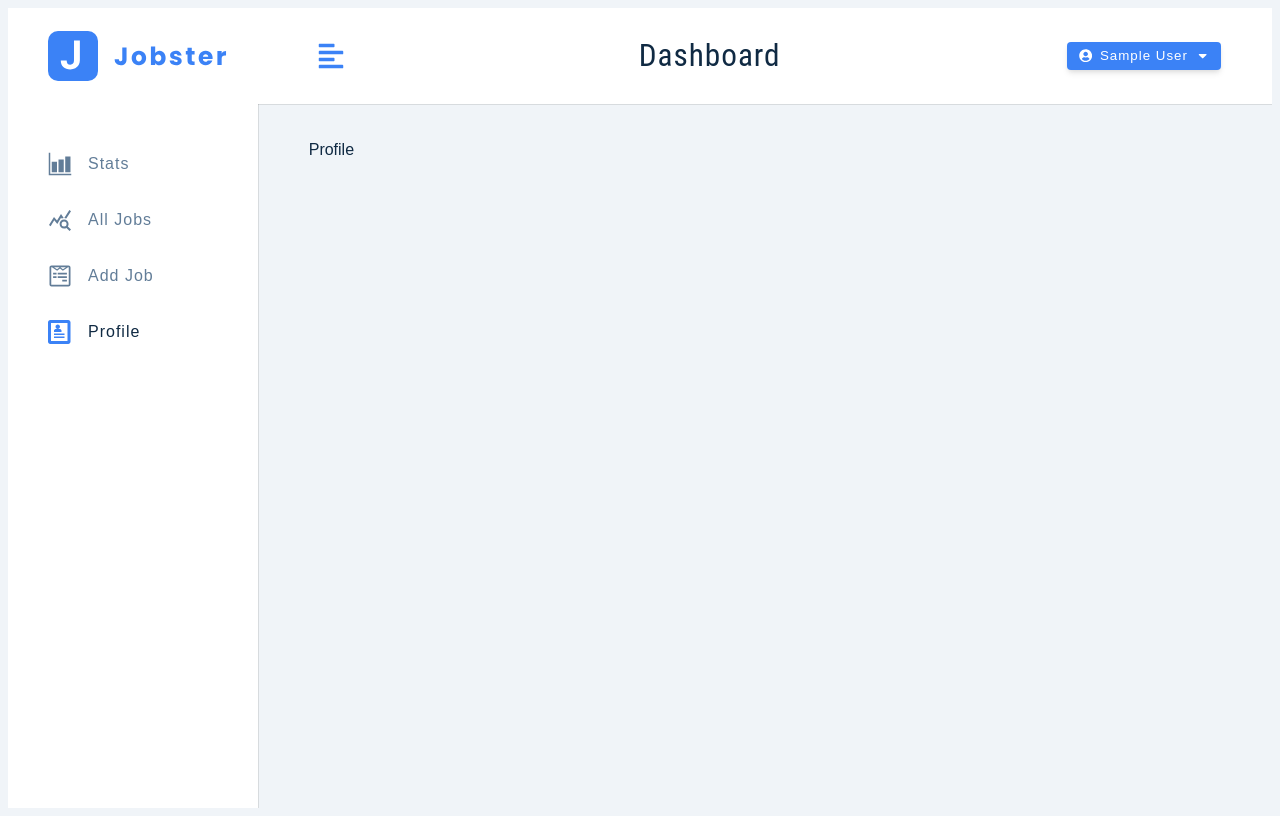
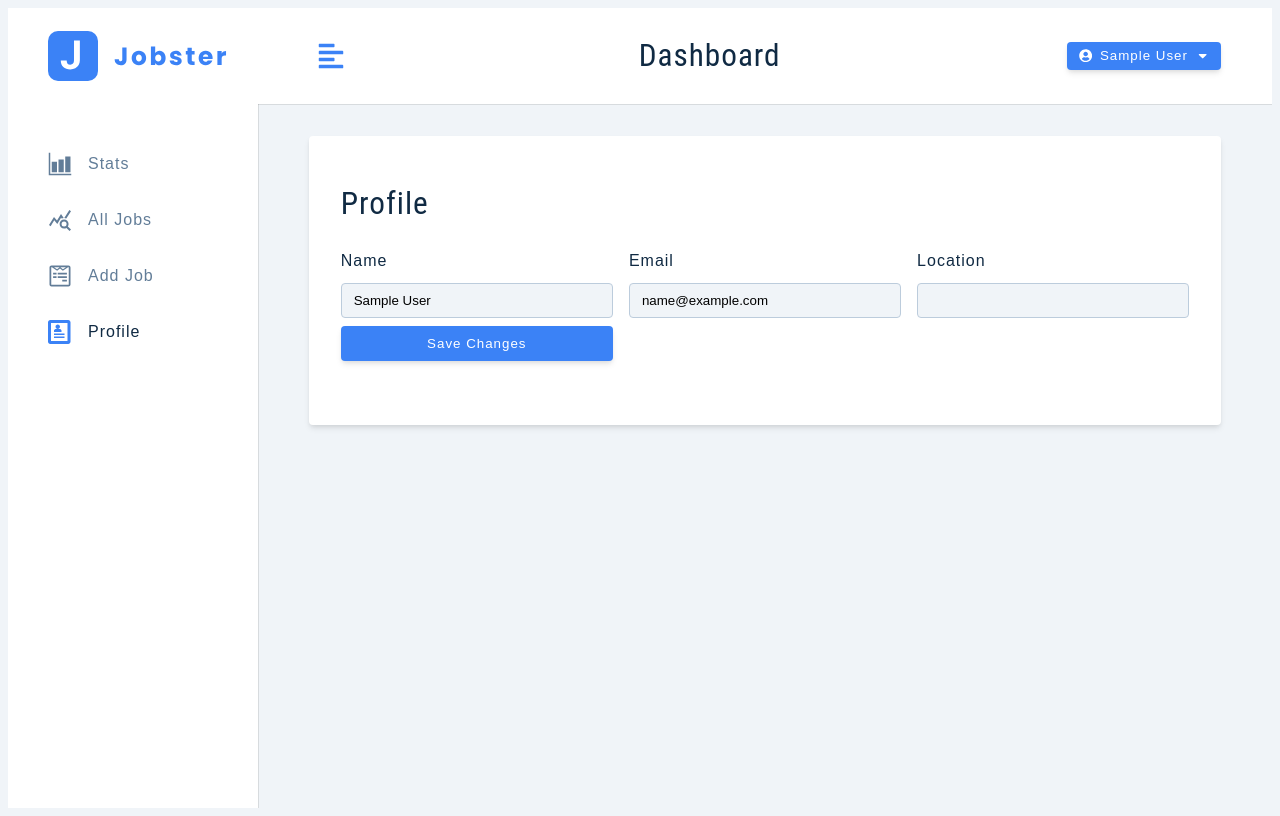
Before and after one commit to G-Mursalin/jobster, a React (Create React App) app: page /profile in a window 1280 px wide. Built offline with nearby package versions, Linux system fonts and the light colour scheme; sample sign-in values are in the browser's storage.

Commit message:
profile page added with update user profile api

```diff
--- a/src/features/userSlice.js
+++ b/src/features/userSlice.js
@@ -35,6 +35,26 @@
       const response = await customFetch.post("/api/v1/users/login", user);
       return response.data;
     } catch (error) {
+      return thunkAPI.rejectWithValue(error.response.data.message);
+    }
+  }
+);
+
+export const updateUser = createAsyncThunk(
+  "user/updateUser",
+  async (user, thunkAPI) => {
+    try {
+      const response = await customFetch.post("/api/v1/users/update-me", user, {
+        headers: {
+          authorization: `Bearer ${thunkAPI.getState().user.user.token}`,
+        },
+      });
+      return response.data;
+    } catch (error) {
+      if (error.response.status === 401) {
+        thunkAPI.dispatch(logoutUser());
+        return thunkAPI.rejectWithValue("Unauthorized. Logging Out...");
+      }
       return thunkAPI.rejectWithValue(error.response.data.message);
     }
   }
@@ -84,6 +104,21 @@
       .addCase(loginUser.rejected, (state, { payload }) => {
         state.isLoading = false;
         toast.error(payload);
+      })
+      .addCase(updateUser.pending, (state, { payload }) => {
+        state.isLoading = true;
+      })
+      .addCase(updateUser.fulfilled, (state, { payload }) => {
+        const { user } = payload.data;
+        state.isLoading = false;
+        state.user = user;
+        state.user.token = payload.token;
+        addUserToLocalStorage(user);
+        toast.success("User updated");
+      })
+      .addCase(updateUser.rejected, (state, { payload }) => {
+        state.isLoading = false;
+        toast.error(payload);
       });
   },
 });
--- a/src/pages/Register.js
+++ b/src/pages/Register.js
@@ -87,7 +87,6 @@
           value={values.password}
           handleChange={handleChange}
         />
-
         <button type="submit" className="btn btn-block" disabled={isLoading}>
           {values.isMember ? "login" : "submit"}
         </button>
--- a/src/pages/dashboard/Profile.js
+++ b/src/pages/dashboard/Profile.js
@@ -1,7 +1,74 @@
-import React from "react";
+// React
+import React, { useState } from "react";
+// React Redux
+import { useDispatch, useSelector } from "react-redux";
+import { updateUser } from "../../features/userSlice";
+// CSS
+import Wrapper from "./../../assets/wrappers/DashboardFormPage";
+// React Tostify
+import { toast } from "react-toastify";
+// Components
+import FormRow from "../../components/FormRow";
 
 const Profile = () => {
-  return <div>Profile</div>;
+  const { user, isLoading } = useSelector((store) => store.user);
+  const dispatch = useDispatch();
+  const [userData, setUserData] = useState({
+    name: user?.name || "",
+    email: user?.email || "",
+    location: user?.location || "",
+  });
+
+  const handleSubmit = (e) => {
+    e.preventDefault();
+    const { name, email, location } = userData;
+
+    if (!name || !email || !location) {
+      toast.error("Please Fill Out All Fields");
+      return;
+    }
+
+    dispatch(updateUser({ name, email, location }));
+  };
+
+  const handleChange = (e) => {
+    const name = e.target.name;
+    const value = e.target.value;
+    setUserData({ ...userData, [name]: value });
+  };
+
+  return (
+    <Wrapper>
+      <form className="form" onSubmit={handleSubmit}>
+        <h3>profile</h3>
+
+        <div className="form-center">
+          <FormRow
+            type="text"
+            name="name"
+            value={userData.name}
+            handleChange={handleChange}
+          />
+
+          <FormRow
+            type="email"
+            name="email"
+            value={userData.email}
+            handleChange={handleChange}
+          />
+          <FormRow
+            type="text"
+            name="location"
+            value={userData.location}
+            handleChange={handleChange}
+          />
+          <button className="btn btn-block" type="submit" disabled={isLoading}>
+            {isLoading ? "Please Wait..." : "save changes"}
+          </button>
+        </div>
+      </form>
+    </Wrapper>
+  );
 };
 
 export default Profile;
```
Also changed, not shown: 1 other file (tests, documents, lock files or other folders).
